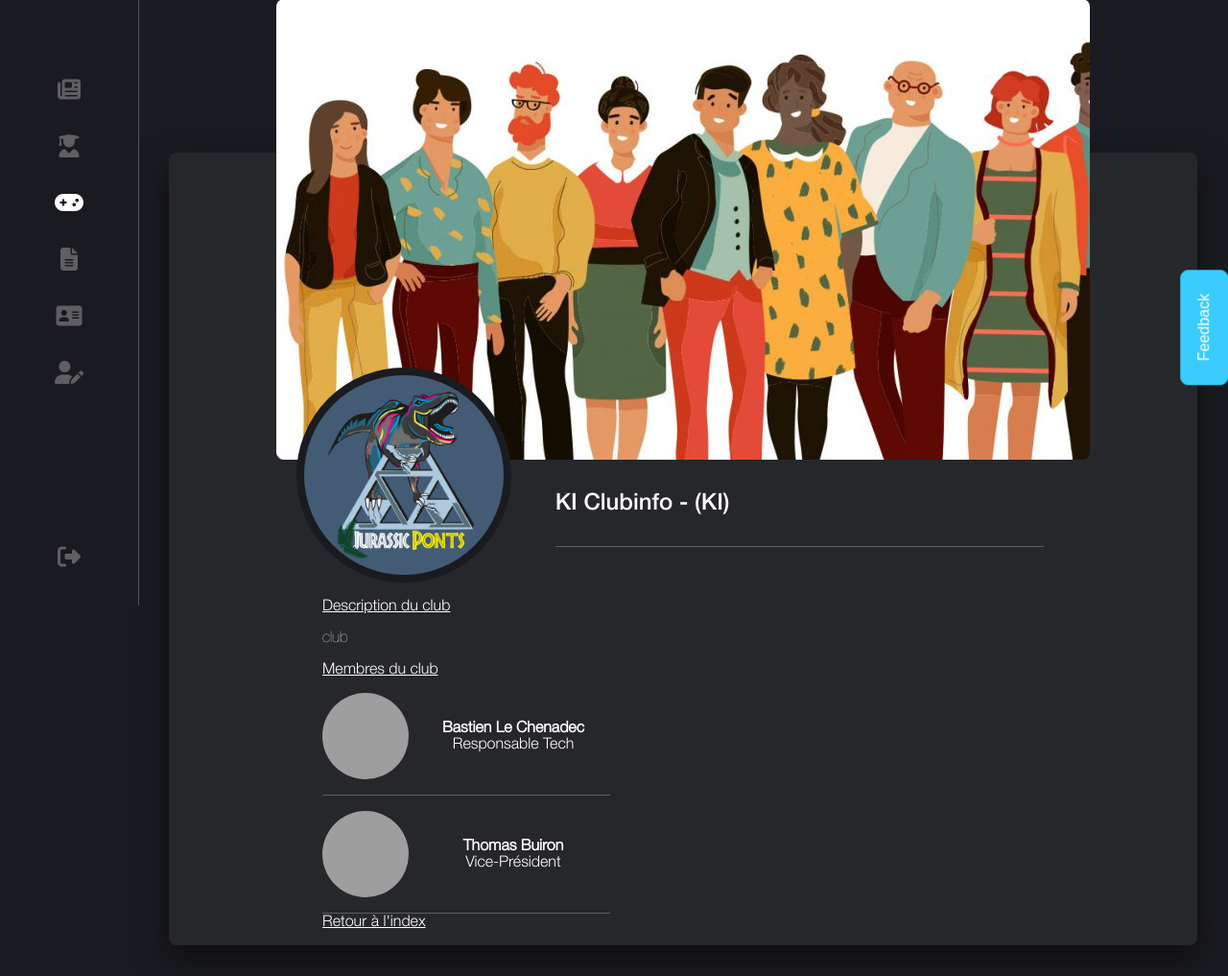
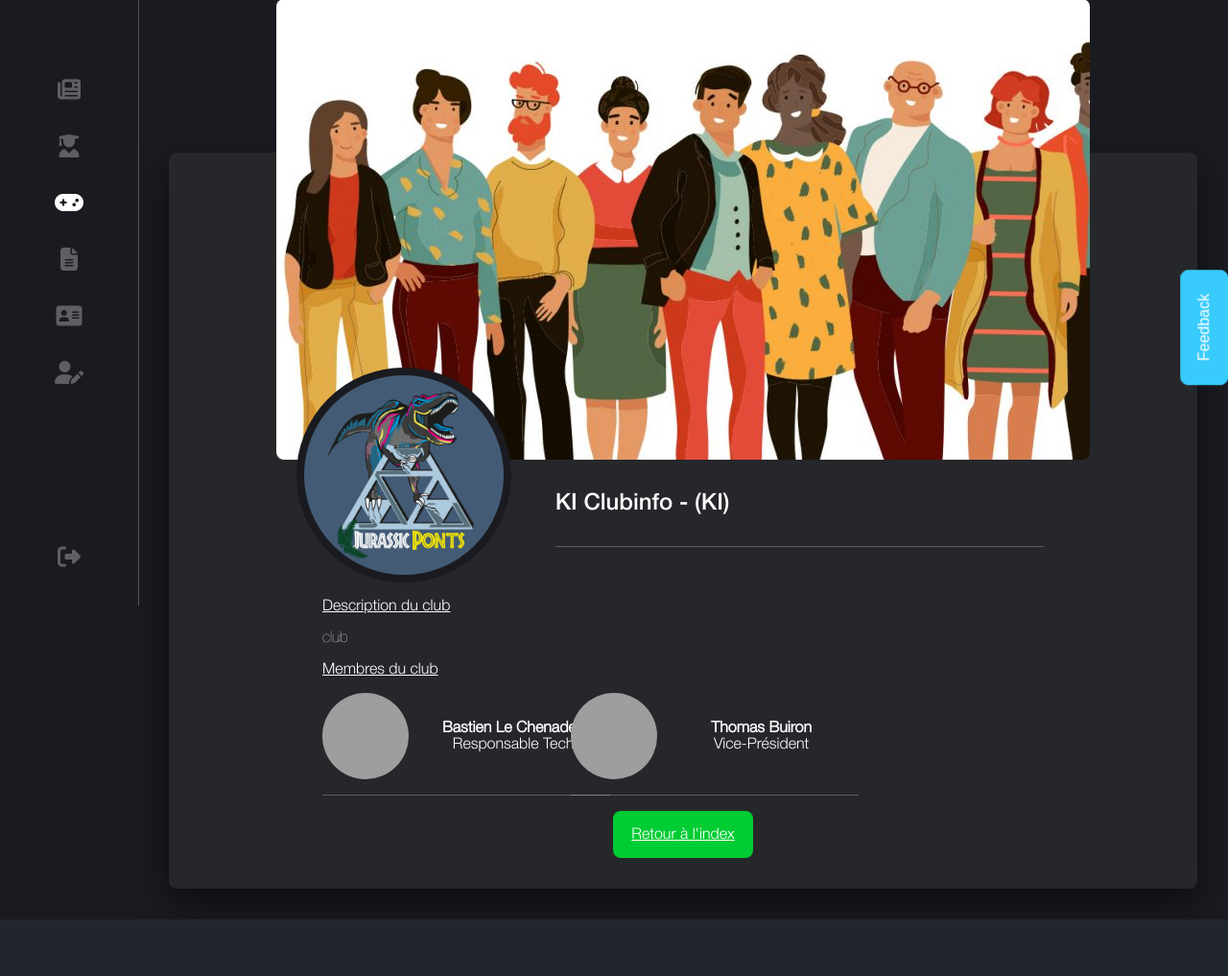
Before and after one commit to KIClubinfo/upont-v4, a Django app: page /social/club/1/details in a window 1280 px wide. Shown: the part 169-1186 px from the top of the page at 96% size. After the commit the page ends 1127 px from the top, so only its background shows below. Run offline with Django 3.2, Linux system fonts and the light colour scheme; a user stored in the database is signed in; data comes from the database, SQL or seed files in the repository; some libraries are stand-ins or nearby versions; grey boxes are pictures that could not be loaded.

Commit message:
fix view_club and index_clubs

```diff
--- a/back/social/templates/social/index_clubs.html
+++ b/back/social/templates/social/index_clubs.html
@@ -54,7 +54,6 @@
                                 {% for membership in my_memberships_list %}
                                     <!--My Clubs cards-->
                                     <div class="col-12">
-                                        <a href="{% url 'social:club_detail' membership.club.id %}">
                                         <div class="vignette-club-mini">
                                             {% if membership.club.logo %}
                                                 <img class="vignette-image-mini" src={{membership.club.logo.path}} alt="">
@@ -65,8 +64,8 @@
                                                 <span>{{membership.club.name}}</span>
                                                 <span class="vignette-mini-role"><br>{{membership.role}}</span>
                                             </div>
+                                            <a href="{% url 'social:club_detail' membership.club.id %}" class="stretched-link"></a>
                                         </div>
-                                        </a>
                                     </div>
                                     <!--End of My Clubs cards-->
                                 {% endfor %}
--- a/back/social/templates/social/view_club.html
+++ b/back/social/templates/social/view_club.html
@@ -35,6 +35,7 @@
                                 <p class="club-description">{{club.description}}</p>
                                 <span class="club-description-title">Membres du club</span>
                                 {% if members %}
+                                <div class="row">
                                     {% for membership in members %}
                                         <div class="col-xxl-2 col-xl-3 col-lg-4 col-sm-6">
                                             <div class="user-card">
@@ -46,16 +47,17 @@
                                             </div>
                                         </div>
                                     {% endfor %}
+                                </div>
                                 {% else %}
                                 <p class="club-description">Ce club n'a pas de membres.. à toi de devenir le premier membre du club !</p>
                                 {% endif %}
-                                <p><a href="{% url 'social:club_index' %}"> Retour à l'index </a></p>
+                                <div style="display:flex; justify-content:center;">
+                                    <a href="{% url 'social:club_index' %}" class="button green-button">Retour à l'index</a>
+                                    {% if is_admin %}
+                                    <a href="{% url 'social:club_edit' club.id %}" class="button blue-button">Modifier les informations du club</a>
+                                    {% endif %}
+                                </div>
                             </div>
-                            {% if is_admin %}
-                                <a href="{% url 'social:club_edit' club.id %}">
-                                    <button class="button blue-button">Modifier les informations du club</button>
-                                </a>
-                            {% endif %}
                         </div>
                     </div>
                 </div>
--- a/back/upont/static/css/styles.css
+++ b/back/upont/static/css/styles.css
@@ -874,6 +874,7 @@ h1,h2,h3,h4,h5,h6{
 }
 
 .vignette-club-mini{
+    position:relative;
     display: flex;
     margin-top: 2rem;
     min-height: 6rem;
```
Lines whose indentation alone changed are shown as unchanged.
